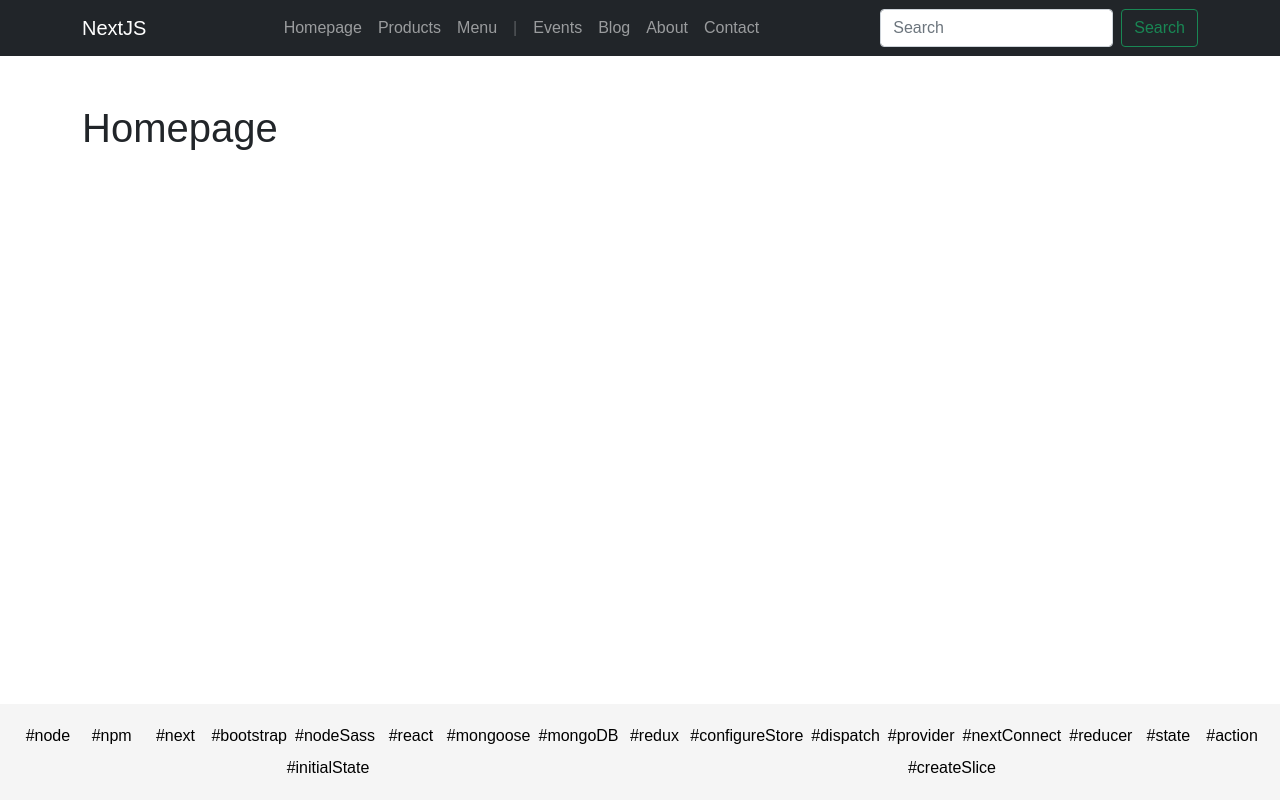
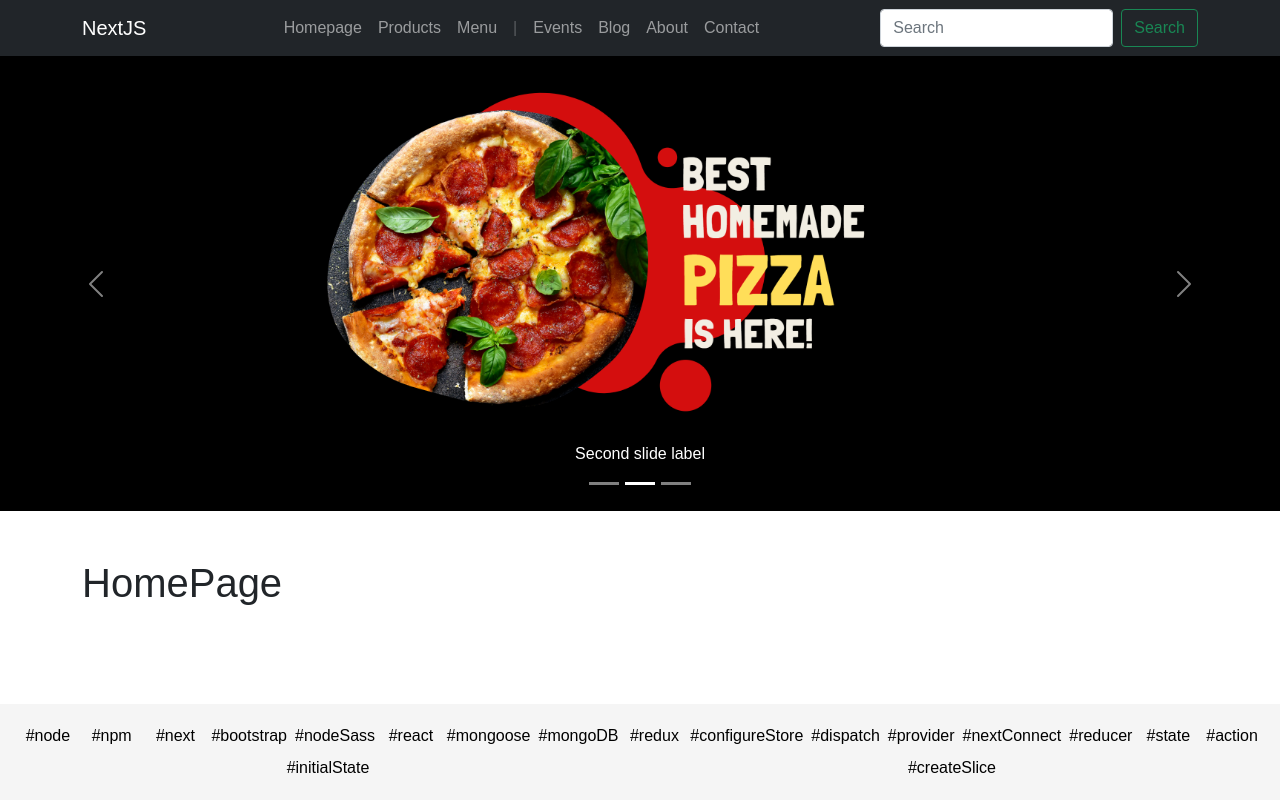
Before and after one commit to lucho20pt/nextjs-restaurant, a Next.js app: page / in a window 1280 px wide. Built offline with nearby package versions, Linux system fonts and the light colour scheme.

Commit message:
add: Slider - with dummy data

```diff
--- a/components/layout/Layout.js
+++ b/components/layout/Layout.js
@@ -1,8 +1,10 @@
 import { Fragment } from 'react'
+import { Container } from 'react-bootstrap'
+import { useRouter } from 'next/router'
 import Head from 'next/head'
 import Header from '@/components/layout/Header'
 import Footer from '@/components/layout/Footer'
-import { Container } from 'react-bootstrap'
+import Slider from '@/components/layout/Slider'
 
 const Layout = (props) => {
   const {
@@ -10,6 +12,10 @@ const Layout = (props) => {
     description = 'default description',
     content = 'default Generated by create next app'
   } = props
+
+  const { asPath } = useRouter()
+  const isHomepage = asPath === '/'
+
   return (
     <Fragment>
       <Head>
@@ -26,8 +32,9 @@ const Layout = (props) => {
       </Head>
       <Header />
 
-      <main className='py-5'>
-        <Container>{props.children}</Container>
+      <main>
+        {isHomepage && <Slider />}
+        <Container className="py-5">{props.children}</Container>
       </main>
 
       <Footer />
--- a/components/layout/Navigation.js
+++ b/components/layout/Navigation.js
@@ -27,7 +27,7 @@ const Navigation = () => {
               <Nav.Link>Menu</Nav.Link>
             </Link>
 
-            <Nav.Link disabled>|</Nav.Link>
+            <Nav.Link disabled className='d-none d-lg-flex'>|</Nav.Link>
 
             <Link href="/events" passHref>
               <Nav.Link>Events</Nav.Link>
--- /dev/null
+++ b/components/layout/Slider.js
@@ -0,0 +1,62 @@
+import Carousel from 'react-bootstrap/Carousel'
+import Image from 'next/image'
+import Link from 'next/link'
+import classes from '@/styles/layout/slider.module.scss'
+
+const CAROUSEL = [
+  {
+    alt: 'first slide',
+    image: '/images/featured-1.png',
+    caption: {
+      title: 'First slide label',
+      subtitle: 'lorem ipsum'
+    }
+  },
+  {
+    alt: 'second slide',
+    image: '/images/featured-2.png',
+    caption: {
+      title: 'Second slide label',
+      subtitle: 'lorem ipsum'
+    }
+  },
+  {
+    alt: 'third slide',
+    image: '/images/featured-3.png',
+    caption: {
+      title: 'third slide label',
+      subtitle: 'lorem ipsum'
+    }
+  }
+]
+
+const Slider = () => {
+  //
+  const carousel = CAROUSEL
+  const carouselItem = carousel.map((item, i) => (
+    <Carousel.Item className="text-center pb-5" key={i}>
+      <Link href={'/promo'} passHref>
+        <Image style={{cursor:'pointer'}}
+            src={item.image}
+            alt={item.alt}
+            width="800"
+            height="400"
+            objectFit='contain'
+        />
+      </Link>
+      <Carousel.Caption>
+        <h6>{item.caption.title}</h6>
+      </Carousel.Caption>
+    </Carousel.Item>
+  ))
+
+  return (
+    <section className={classes.slider}>
+      <Carousel interval={4000} variant="light">
+        {carouselItem}
+      </Carousel>
+    </section>
+  )
+}
+
+export default Slider
--- a/pages/index.js
+++ b/pages/index.js
@@ -1,10 +1,11 @@
 import Layout from '@/components/layout/Layout'
+
 import { Container, Row, Col } from 'react-bootstrap'
 
 export default function Index() {
   return (
     <Layout title="Home Page Title">
-      <h1>Homepage</h1>
+      <h1>HomePage</h1>
     </Layout>
   )
 }
--- /dev/null
+++ b/styles/layout/slider.module.scss
@@ -0,0 +1,3 @@
+.slider {
+    background-color: black;
+}
```
